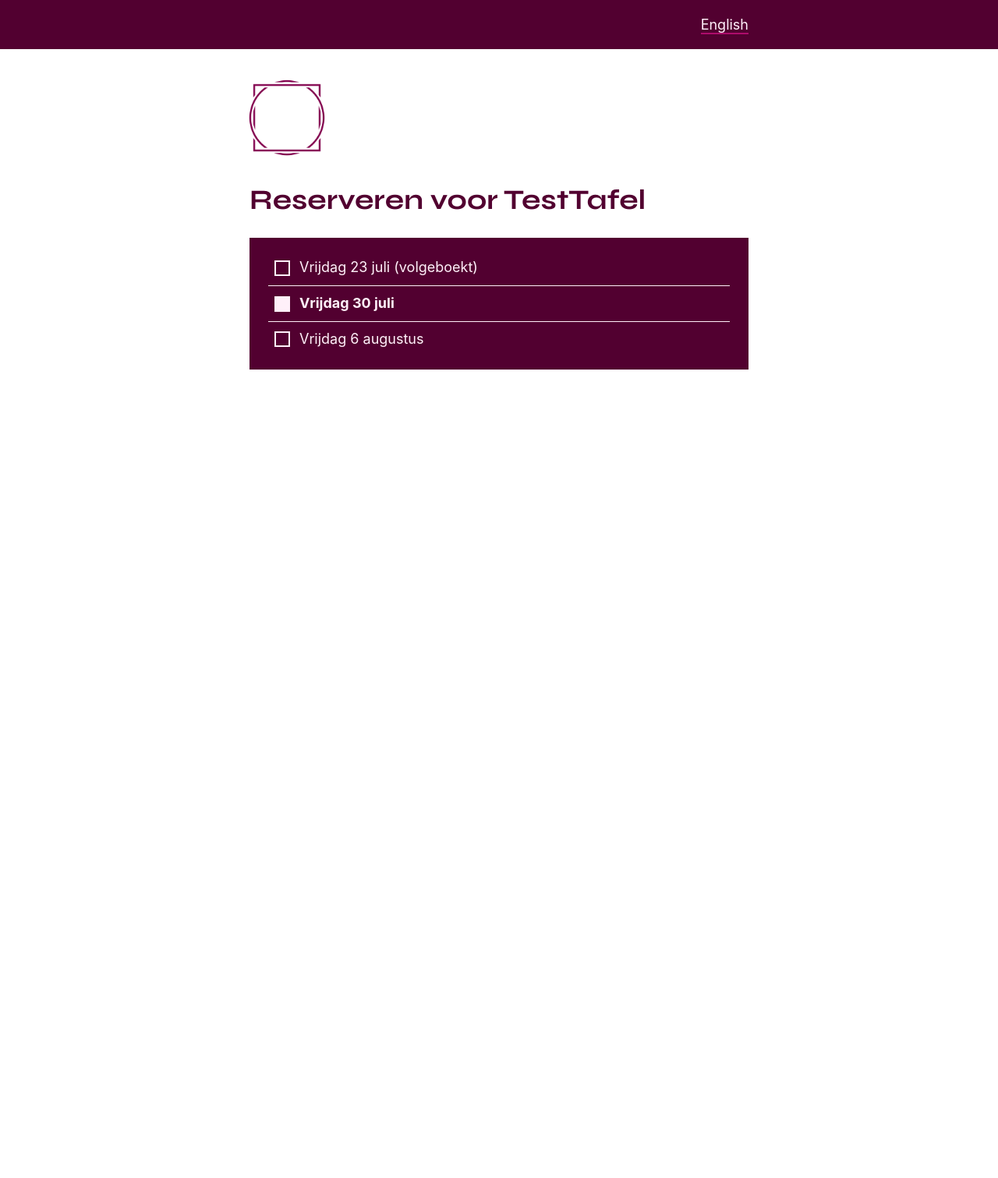
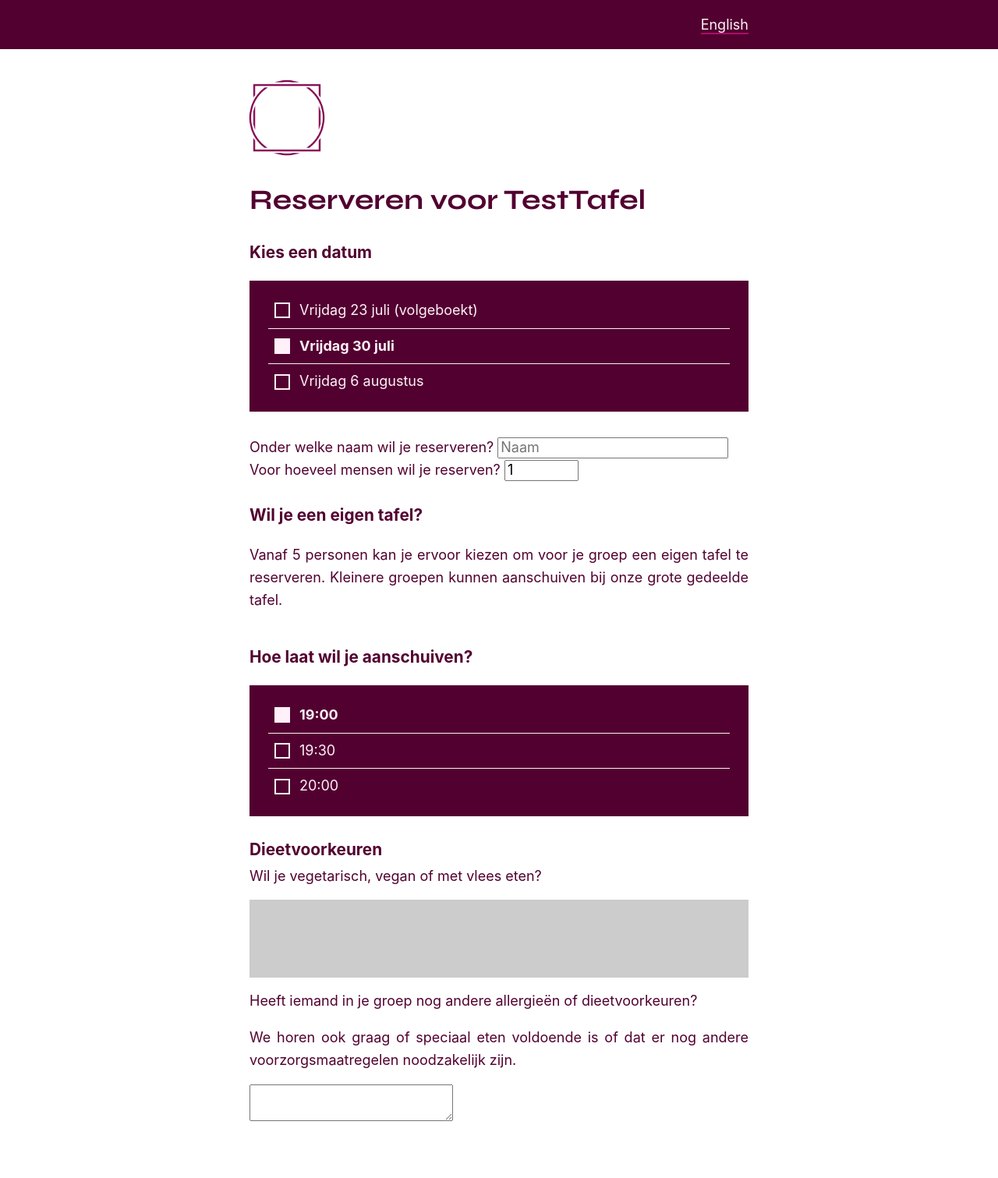
Before and after one commit to decoalitie/desering.org, a Jekyll site: the page built from testtafel/reserveren.md, in a window 1280 px wide. Shown: the whole page at 78% size. Built offline with Jekyll 4.4.1, drawn with Linux system fonts in a browser that asks for light colours; some web fonts are replaced; before the commit the page ends 900 px from its top, so only the background shows below that.

Commit message:
Progress on form

```diff
--- a/css/forms.css
+++ b/css/forms.css
@@ -1,5 +1,18 @@
+form .cloak {
+  visibility: hidden;
+}
+
+form p {
+  hyphens: none;
+}
+
 select {
   display: none;
+}
+
+form .warning {
+  padding: 0.5rem;
+  border: 1px solid var(--purple-dark);
 }
 
 .select-radio-list {
@@ -50,3 +63,37 @@ select {
 .select-radio-list label:not(:last-child) {
   border-bottom: 1px solid var(--purple-white);
 }
+
+.form-section-message {
+  overflow: hidden;
+  max-height: 0;
+
+  transition: max-height 0.3s ease-out;
+}
+
+fieldset {
+  appearance: none;
+  margin: 2rem 0 0 0;
+  padding: 0;
+  border: none;
+}
+
+legend {
+  font-size: 1.3rem;
+  line-height: 1.4rem;
+  font-weight: bold;
+  margin-bottom: 0.5rem;
+}
+
+@media only screen and (max-width: 62rem) {
+  select {
+    display: block;
+
+    width: 100%;
+    padding: 0.5rem;
+  }
+
+  .select-radio-list {
+    display: none;
+  }
+}
--- a/js/reservation-form.js
+++ b/js/reservation-form.js
@@ -7,8 +7,72 @@ const DEFAULT_EVENT_TIME = "15:00:00";
 const mainContentWrapper = document.querySelector("#main-content");
 const reservationForm = document.querySelector("#reservation");
 const dateSelector = reservationForm.querySelector("#select-date");
+const startTimeSelector = reservationForm.querySelector("#select-start-time");
+
+const sections = {
+  selectDate: reservationForm.querySelector("#section-select-date"),
+};
 
 function setupForm() {
+  removePastDates();
+  const dateRadioInputs = selectToRadioList(dateSelector);
+  dateSelector.addEventListener("change", handleDateChange);
+  for (const input of dateRadioInputs) {
+    input.addEventListener('change', handleDateChange);
+  }
+  handleDateChange();
+  selectToRadioList(startTimeSelector);
+
+  reservationForm.addEventListener("submit", handleReservationSubmit);
+}
+
+function handleDateChange() {
+  const option = dateSelector.querySelector(`[value="${dateSelector.value}"]`);
+
+  toggleFormSectionMessage(
+    "selectDate",
+    "fully-booked",
+    option && typeof option.dataset.fullyBooked !== 'undefined'
+  );
+}
+
+function toggleFormSectionMessage(section, messageTemplateId, toggle) {
+  const sectionElement = sections[section];
+  let messageElement = sectionElement.querySelector(".form-section-message");
+
+  if (toggle) {
+    if (!messageElement) {
+      messageElement = document.createElement('div');
+      messageElement.classList = 'form-section-message';
+      sectionElement.appendChild(messageElement);
+
+      const template = document.querySelector(`#${messageTemplateId}`);
+      messageElement.appendChild(template.content.cloneNode(true));
+    } else if (messageElement.dataset.messageTemplate !== messageTemplateId) {
+      while (messageElement.firstChild) {
+        messageElement.removeChild(messageElement.firstChild);
+      }
+
+      const template = document.querySelector(`#${messageTemplateId}`);
+      messageElement.appendChild(template.content.cloneNode(true));
+    }
+
+    messageElement.dataset.messageTemplate = messageTemplateId;
+    let newHeight = 500;
+    try {
+      newHeight = messageElement.scrollHeight || 500;
+    } catch (e) {
+      // ignore, fallback to default height
+    }
+    messageElement.style.maxHeight = `${newHeight}px`;
+  } else {
+    if (messageElement) {
+      messageElement.style.maxHeight = 0;
+    }
+  }
+}
+
+function removePastDates() {
   for (const option of dateSelector.querySelectorAll("option")) {
     const optionValue = option.getAttribute("value");
     const optionDate = Date.parse(`${optionValue}T${DEFAULT_EVENT_TIME}`);
@@ -23,37 +87,39 @@ function setupForm() {
     return;
   }
 
-  const defaultOption = dateSelector.querySelector('option[data-allow-default]');
+  const defaultOption = dateSelector.querySelector(
+    "option[data-allow-default]"
+  );
   if (defaultOption) {
-    dateSelector.value = defaultOption.getAttribute('value');
+    dateSelector.value = defaultOption.getAttribute("value");
   }
 
-  selectToRadioList(dateSelector);
-
-  reservationForm.addEventListener("submit", handleReservationSubmit);
+  dateSelector.classList.remove("cloak");
 }
 
 function selectToRadioList(selectInput) {
-  const selectName = selectInput.getAttribute('name');
-  const radioList = document.createElement('div');
-  radioList.className = 'select-radio-list';
+  const selectName = selectInput.getAttribute("name");
+  const radioList = document.createElement("div");
+  radioList.className = "select-radio-list";
   selectInput.parentElement.insertBefore(radioList, selectInput.nextSibling);
 
-  const radioInputs = Array.from(selectInput.querySelectorAll('option')).map(option => {
-    const optionValue = option.getAttribute('value');
-    const label = document.createElement('label');
-    label.innerHTML = option.innerHTML;
-    label.setAttribute('for', `${selectName}-${optionValue}`);
-    const radioInput = document.createElement('input');
-    radioInput.setAttribute('type', 'radio');
-    radioInput.setAttribute('value', optionValue);
-    radioInput.setAttribute('name', `${selectName}-radio`);
-    radioInput.setAttribute('id', `${selectName}-${optionValue}`);
-    radioList.appendChild(radioInput);
-    radioList.appendChild(label);
-    radioInput.addEventListener('change', handleRadioChange);
-    return radioInput;
-  });
+  const radioInputs = Array.from(selectInput.querySelectorAll("option")).map(
+    (option) => {
+      const optionValue = option.getAttribute("value");
+      const label = document.createElement("label");
+      label.innerHTML = option.innerHTML;
+      label.setAttribute("for", `${selectName}-${optionValue}`);
+      const radioInput = document.createElement("input");
+      radioInput.setAttribute("type", "radio");
+      radioInput.setAttribute("value", optionValue);
+      radioInput.setAttribute("name", `${selectName}-radio`);
+      radioInput.setAttribute("id", `${selectName}-${optionValue}`);
+      radioList.appendChild(radioInput);
+      radioList.appendChild(label);
+      radioInput.addEventListener("change", handleRadioChange);
+      return radioInput;
+    }
+  );
 
   function updateSelected() {
     for (const radioInput of radioInputs) {
@@ -69,9 +135,11 @@ function selectToRadioList(selectInput) {
     updateSelected();
   }
 
-  selectInput.addEventListener('change', handleSelectChange);
+  selectInput.addEventListener("change", handleSelectChange);
 
   updateSelected();
+
+  return radioInputs;
 }
 
 function switchTemplate(templateId) {
--- a/testtafel/reserveren.md
+++ b/testtafel/reserveren.md
@@ -15,24 +15,81 @@ stylesheets:
 	</p>
 </template>
 
+<template id="fully-booked">
+	<p class="warning">
+		<strong>Let op:</strong> Deze datum is volgeboekt. Je kan nog steeds een reservering plaatsen, dan zetten we je op de reservelijst.
+	</p>
+</template>
+
 <div class="row">
 	<div class="container">
 		<h1>Reserveren voor TestTafel</h1>
 
 		<div id="main-content">
 			<form id="reservation">
-				<select id="select-date" class="cloak" name="date">
-					{% for event in site.data.testtafels %}
-						{% assign weekday = event.date | date: "%u" | minus: 1 %}
-						{% assign day = event.date | date: "%e" %}
-						{% assign month = event.date | date: "%-m" | minus: 1 %}
-						{% assign year = event.date | date: "%Y" %}
+				<fieldset id="section-select-date">
+					<legend>Kies een datum</legend>
+					<select id="select-date" class="cloak" name="date">
+						{% for event in site.data.testtafels %}
+							{% assign weekday = event.date | date: "%u" | minus: 1 %}
+							{% assign day = event.date | date: "%e" %}
+							{% assign month = event.date | date: "%-m" | minus: 1 %}
+							{% assign year = event.date | date: "%Y" %}
 
-						<option value="{{ event.date }}"{% unless event.fullyBooked %} data-allow-default{% endunless %}>
-							{{ site.data.i18n.weekdays-nl[weekday] | capitalize }} {{ day }} {{ site.data.i18n.months-nl[month] }}{% if event.fullyBooked %} (volgeboekt){% endif %}
-						</option>
-					{% endfor %}
-				</select>
+							<option value="{{ event.date }}" {% if event.fullyBooked %}data-fully-booked{% else %}data-allow-default{% endif %}>
+								{{ site.data.i18n.weekdays-nl[weekday] | capitalize }} {{ day }} {{ site.data.i18n.months-nl[month] }}{% if event.fullyBooked %} (volgeboekt){% endif %}
+							</option>
+						{% endfor %}
+					</select>
+				</fieldset>
+
+				<fieldset id="section-personal-details">
+					<label for="input-reservation-name">Onder welke naam wil je reserveren?</label>
+
+					<input type="text" name="reservation-name" id="input-reservation-name" placeholder="Naam">
+
+					<label for="input-reservation-name">Voor hoeveel mensen wil je reserven?</label>
+
+					<input type="number" name="reservation-amount" id="input-reservation-amount" value="1" step="1" min="1" max="20">
+				</fieldset>
+
+				<fieldset id="section-select-table">
+					<legend>Wil je een eigen tafel?</legend>
+
+					<p>
+						Vanaf 5 personen kan je ervoor kiezen om voor je groep een eigen tafel te reserveren. Kleinere groepen kunnen aanschuiven bij onze grote gedeelde tafel.
+					</p>
+				</fieldset>
+
+				<fieldset id="section-select-start-time">
+					<legend>Hoe laat wil je aanschuiven?</legend>
+					<select id="select-start-time" name="start-time">
+						<option value="19:00">19:00</option>
+						<option value="19:30">19:30</option>
+						<option value="20:00">20:00</option>
+					</select>
+				</fieldset>
+
+				<fieldset id="section-select-start-time">
+					<legend>Dieetvoorkeuren</legend>
+
+					<label>
+						Wil je vegetarisch, vegan of met vlees eten?
+					</label>
+
+					<div style="height: 100px; background: #ccc; margin: 1rem 0"> </div>
+
+					<label>
+						Heeft iemand in je groep nog andere allergieën of dieetvoorkeuren?
+					</label>
+
+					<p>
+						We horen ook graag of speciaal eten voldoende is of dat er nog andere voorzorgsmaatregelen noodzakelijk zijn.
+					</p>
+
+					<textarea>
+					</textarea>
+				</fieldset>
 			</form>
 		</div>
     </div>
```
